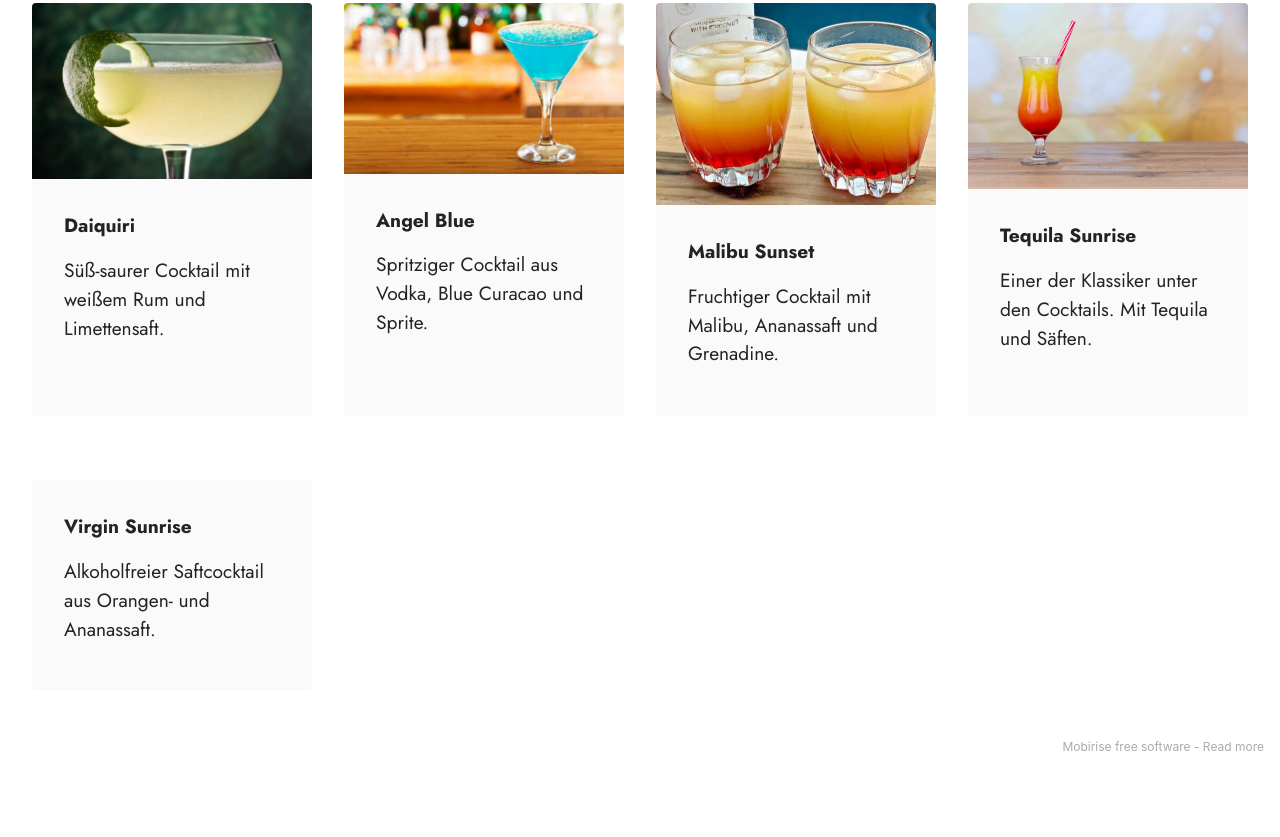
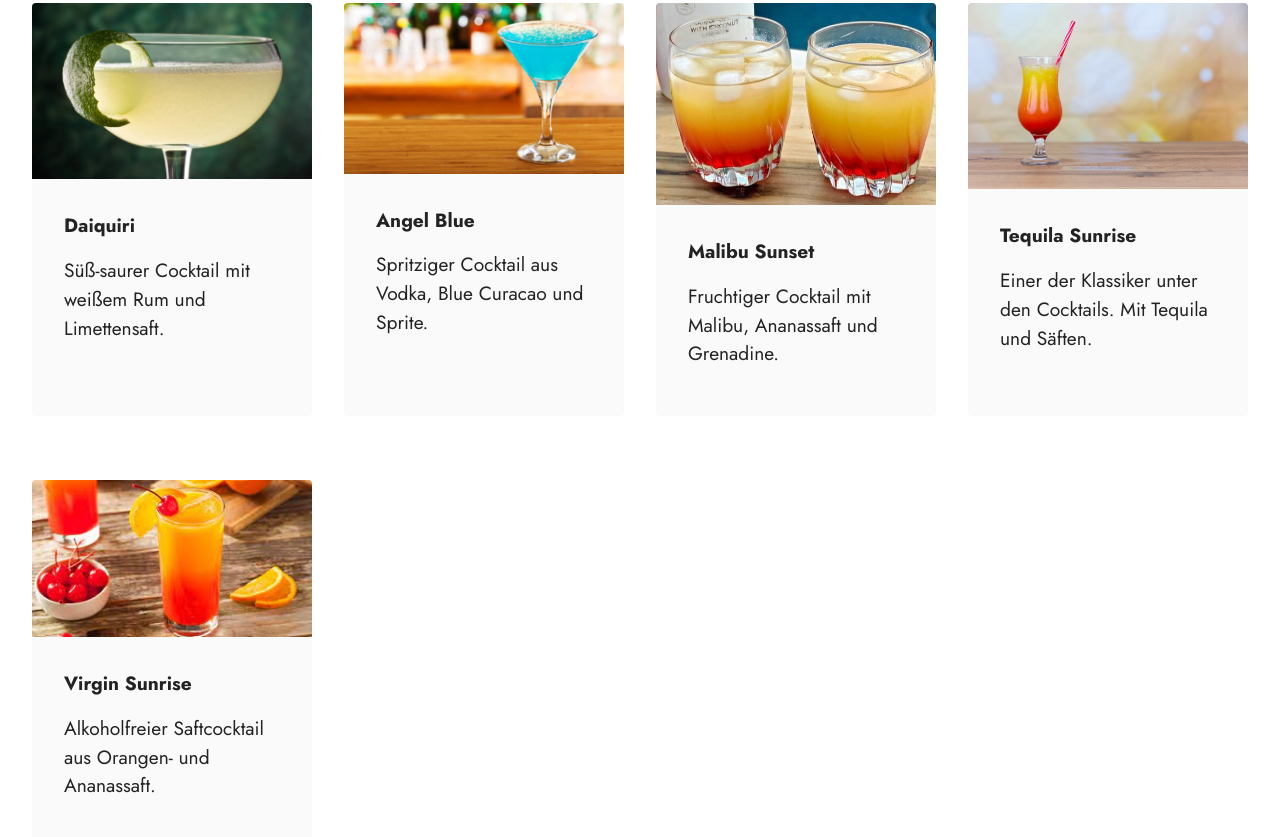
Before and after one commit to kajetanschuler/kajetanschuler.github.io, a plain HTML site: page index.html in a window 1280 px wide. Shown: the part 323-1160 px from the top of the page. Before the commit the page ends 1094 px from the top, so only its background shows below. Drawn offline with Linux system fonts and the light colour scheme.

Commit message:
Revert "Revert "puuuuh""
This reverts commit acbe384ba73a59e12d029f123b5415f5755c35cf.

```diff
--- a/index.html
+++ b/index.html
@@ -180,7 +180,7 @@
             <div class="item features-image сol-12 col-md-6 col-lg-3">
                 <div class="item-wrapper">
                     <div class="item-img">
-                        <img src="assets/images/download.jpg" alt="">
+                        <img src="assets/images/download.jpeg" alt="">
                     </div>
                     <div class="item-content">
                         <h5 class="item-title mbr-fonts-style display-7">
```
